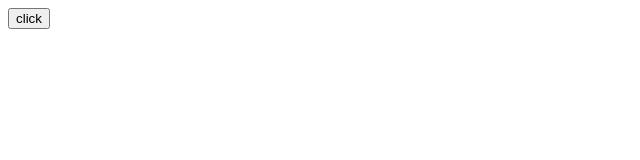
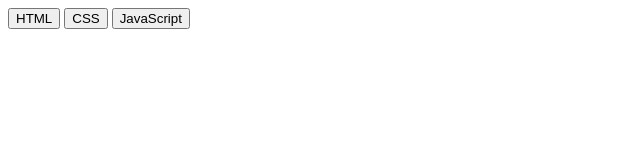
Before and after one commit to Zemile30/js-practice, a plain HTML site: page index.html in a window 1280 px wide. Shown: the whole page, without its empty margins (0-640 px from the left). Drawn offline with Linux system fonts and the light colour scheme.

Commit message:
dom file

```diff
--- a/index.html
+++ b/index.html
@@ -1,17 +1,37 @@
 <!DOCTYPE html>
 <html lang="en">
+
 <head>
     <meta charset="UTF-8">
     <meta name="viewport" content="width=device-width, initial-scale=1.0">
     <title>Document</title>
+    <link rel="stylesheet" href="./css/style.css">
 </head>
+
 <body>
-    <button>click</button>
-    <p></p>
+    <!-- <button>click</button> -->
+    <!-- <input type="text" id="inputText" placeholder="Metn yazin"> -->
+    <!-- <p></p> -->
+    <!-- <div id="result"></div> -->
+
+    <!-- <div id="box">Bu bir div-dir</div> -->
+    <!-- <div class="box">
+     </div> -->
+
+    <!-- <ul id="list"></ul> -->
+
+    <!-- <button id="minus">-</button>
+    <span id="count">0</span>
+    <button id="plus">+</button> -->
+
+    <button class="btn">HTML</button>
+    <button class="btn">CSS</button>
+    <button class="btn">JavaScript</button>
 
 
     <script src="./js/index.js"></script>
     <script src="./js/loops.js"></script>
     <script src="./js/dom.js"></script>
 </body>
+
 </html>
```
Also changed, not shown: css/style.css (added, +10 -0 lines), js/dom.js (+87 -0 lines).
